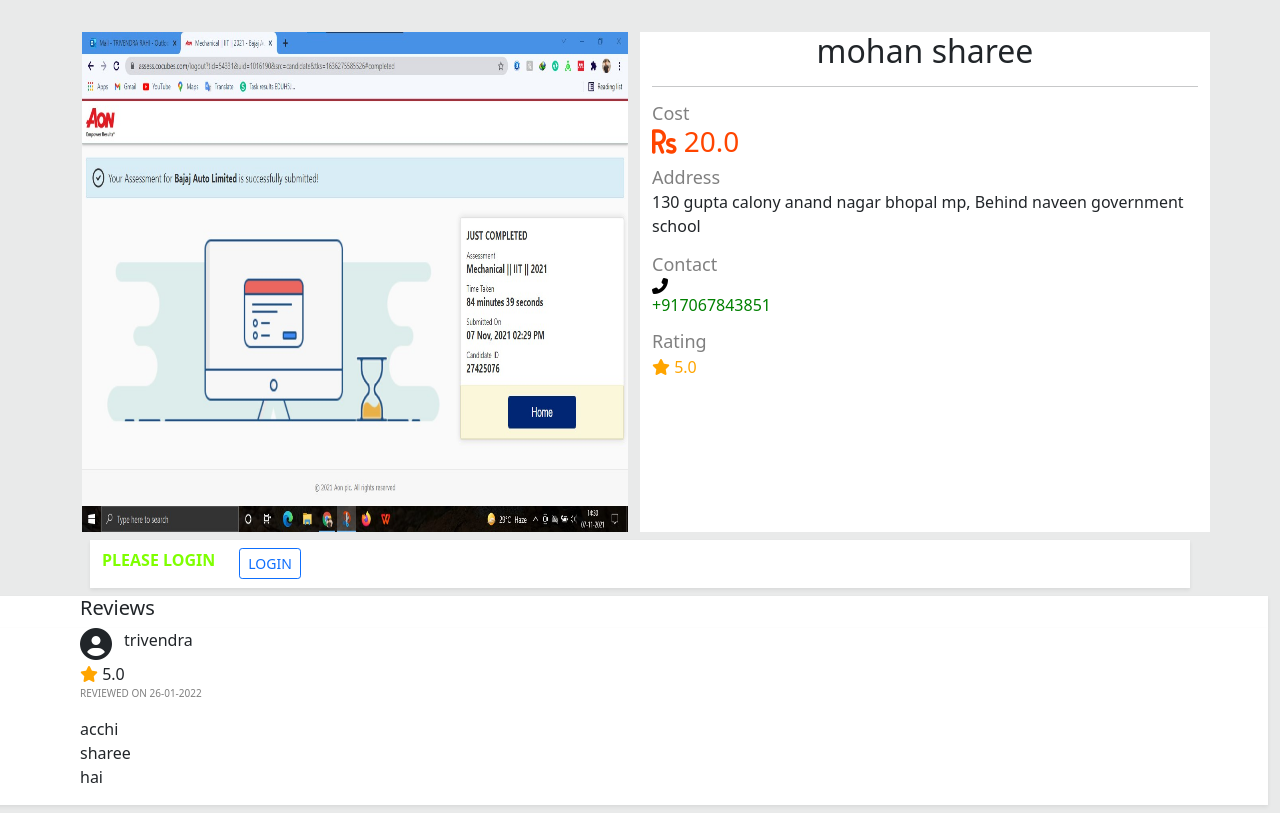
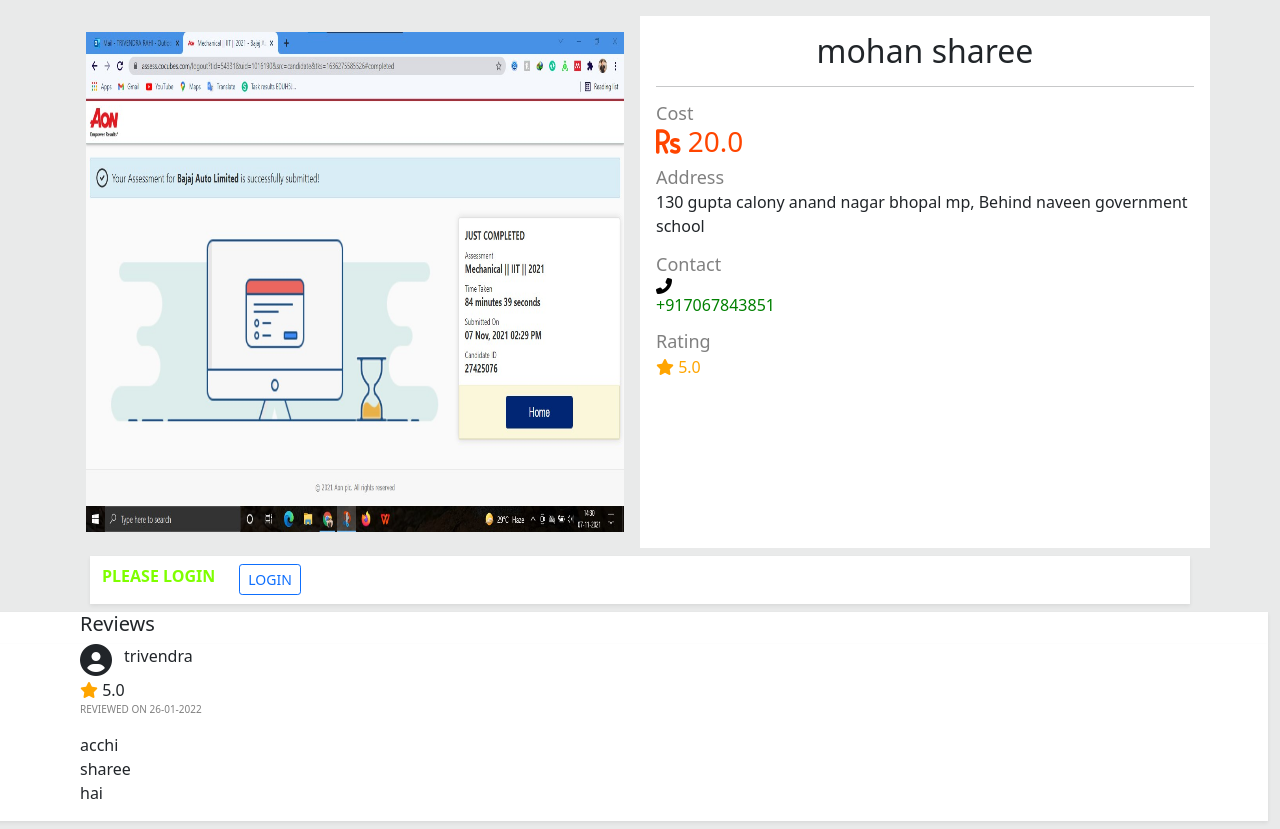
Before and after one commit to trakagreat/kamingo, a Django app: page /service-detail/3 in a window 1280 px wide. Shown: the part 70-899 px from the top of the page. Run offline with Django 4.2, Linux system fonts and the light colour scheme; data comes from the database, SQL or seed files in the repository; parts of the project's set-up code (start-up, migrations or seed data) failed here and were passed over; some libraries are stand-ins or nearby versions.

Commit message:
fontpage fixing7

```diff
--- a/serviceapp/templates/serviceapp/service_detail_page.html
+++ b/serviceapp/templates/serviceapp/service_detail_page.html
@@ -17,12 +17,12 @@
 {% block body %}
     <div class="container mt-3">
         <div class="row">
-            <div class="col-md-6 mt-3">
+            <div class="col-md-6 p-3">
                 {% if service.image %}
                     <img width="100%" height="500rem" style="" src="{{ service.image.url }}" alt="">
                 {% endif %}
             </div>
-            <div class="col-md-6 mt-3" style="background-color: white">
+            <div class="col-md-6 p-3" style="background-color: white">
                 <div class="row">
                     <div class="col-md-12 text-center">
                         <h2>{{ service.title }}</h2>
```
